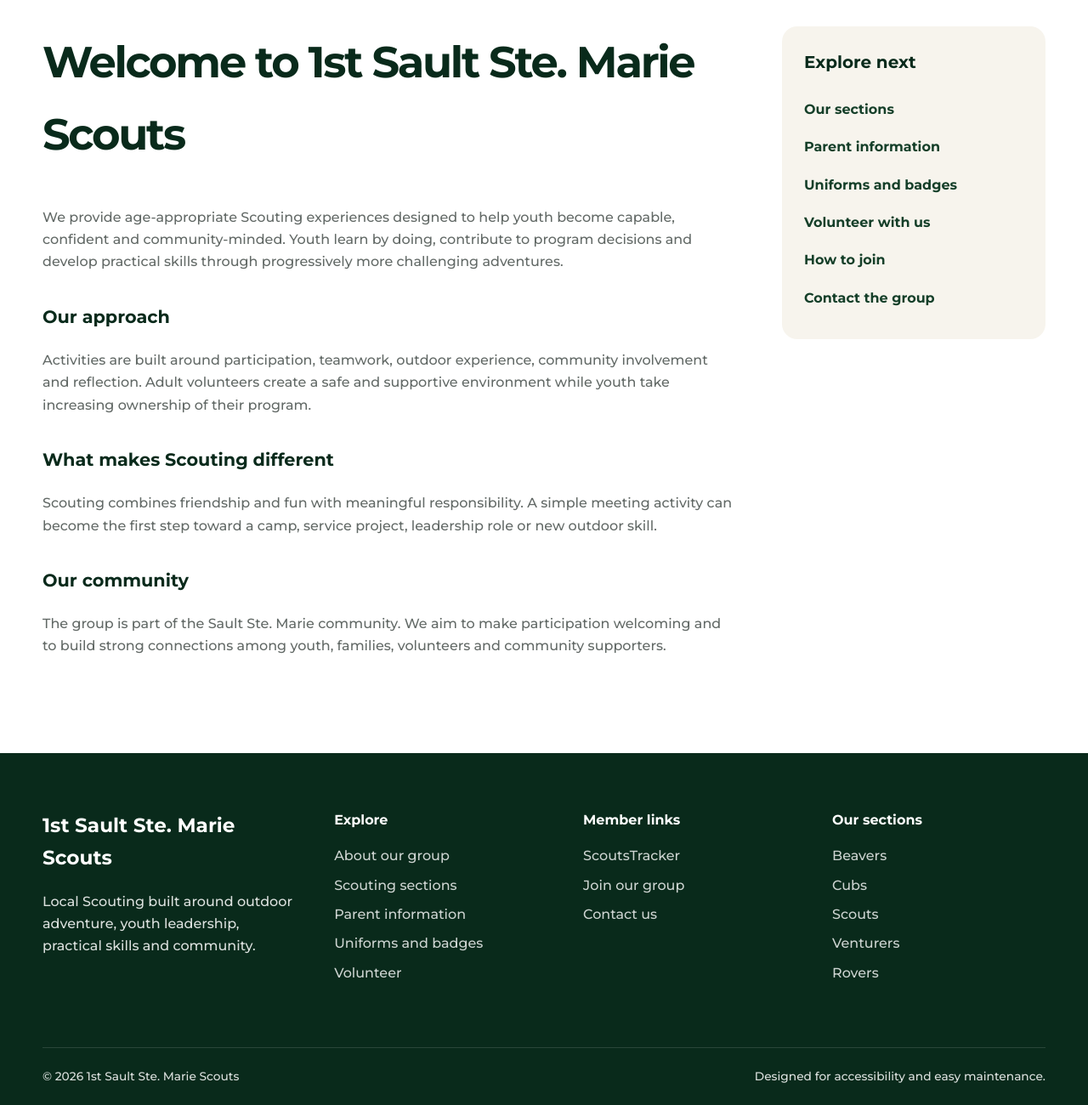
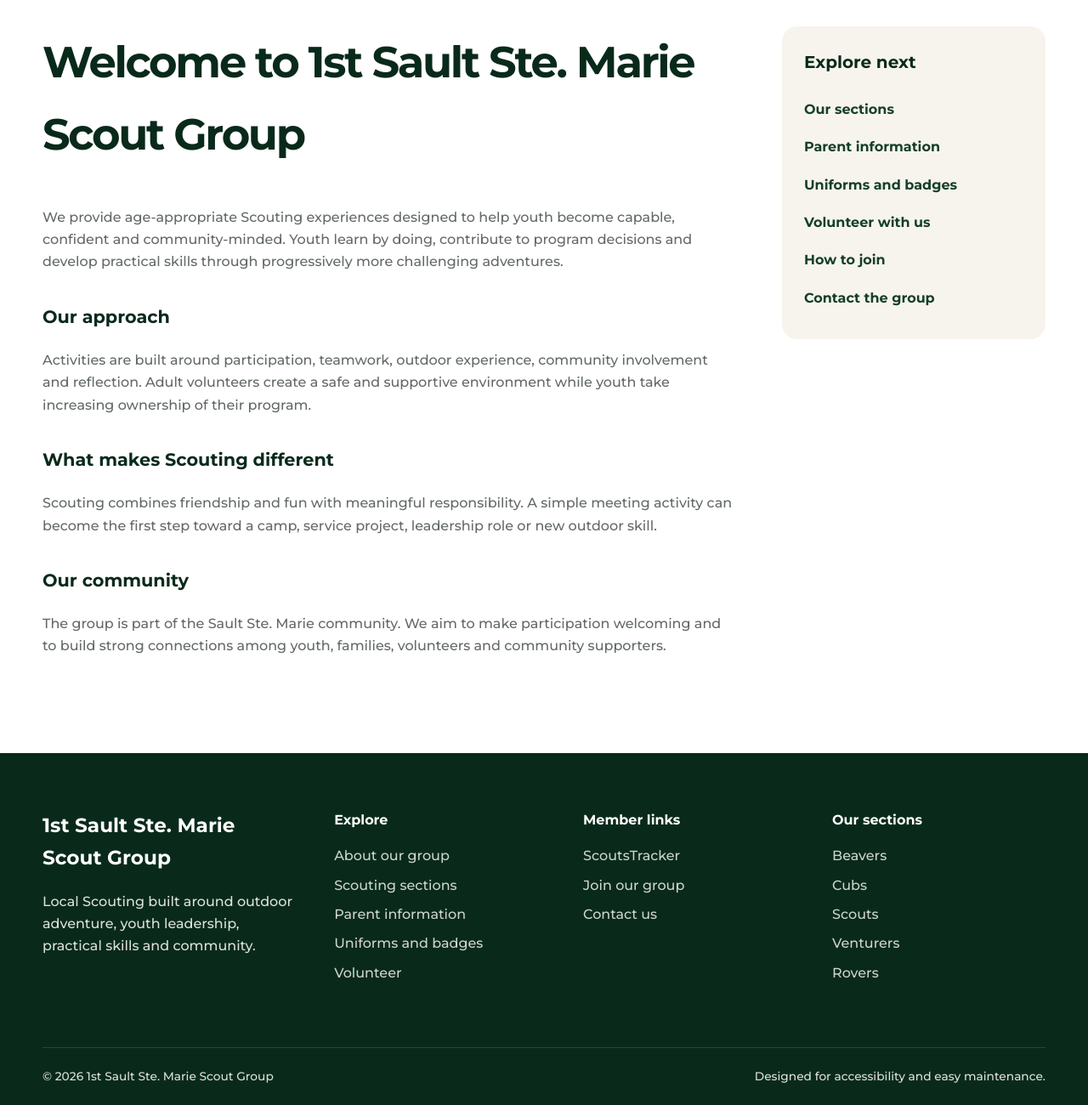
Before and after one commit to ItsRadioo/1stSSM, a plain HTML site: page about.html in a window 1280 px wide. Shown: the part 684-1984 px from the top of the page at 85% size. Drawn offline with Linux system fonts and the light colour scheme.

Commit message:
Update about.html

```diff
--- a/about.html
+++ b/about.html
@@ -3,8 +3,8 @@
 <head>
   <meta charset="utf-8">
   <meta name="viewport" content="width=device-width, initial-scale=1">
-  <meta name="description" content="Learn about the 1st Sault Ste. Marie Scouts.">
-  <title>About | 1st Sault Ste. Marie Scouts</title>
+  <meta name="description" content="Learn about the 1st Sault Ste. Marie Scout Group.">
+  <title>About | 1st Sault Ste. Marie Scout Group</title>
   <link rel="preconnect" href="https://fonts.googleapis.com">
   <link rel="preconnect" href="https://fonts.gstatic.com" crossorigin>
   <link href="https://fonts.googleapis.com/css2?family=Montserrat:wght@500;600;700;800&display=swap" rel="stylesheet">
@@ -23,8 +23,8 @@
 
 <header class="site-header">
   <div class="container header-row">
-    <a class="brand" href="index.html" aria-label="1st Sault Ste. Marie Scouts home">
-      <strong>1st Sault Ste. Marie Scouts</strong>
+    <a class="brand" href="index.html" aria-label="1st Sault Ste. Marie Scout Group home">
+      <strong>1st Sault Ste. Marie Scout Group</strong>
     </a>
 
     <button
@@ -66,7 +66,7 @@
 <section class="section">
   <div class="container content-shell">
     <article class="prose">
-      <h2>Welcome to 1st Sault Ste. Marie Scouts</h2>
+      <h2>Welcome to 1st Sault Ste. Marie Scout Group</h2>
       <p>
         We provide age-appropriate Scouting experiences designed to help youth
         become capable, confident and community-minded. Youth learn by doing,
@@ -113,7 +113,7 @@
 <footer class="site-footer">
   <div class="container footer-main">
     <div>
-      <h2>1st Sault Ste. Marie Scouts</h2>
+      <h2>1st Sault Ste. Marie Scout Group</h2>
       <p>
         Local Scouting built around outdoor adventure, youth leadership,
         practical skills and community.
@@ -147,7 +147,7 @@
   </div>
 
   <div class="container footer-bottom">
-    <span>© <span id="year"></span> 1st Sault Ste. Marie Scouts</span>
+    <span>© <span id="year"></span> 1st Sault Ste. Marie Scout Group</span>
     <span>Designed for accessibility and easy maintenance.</span>
   </div>
 </footer>
```
